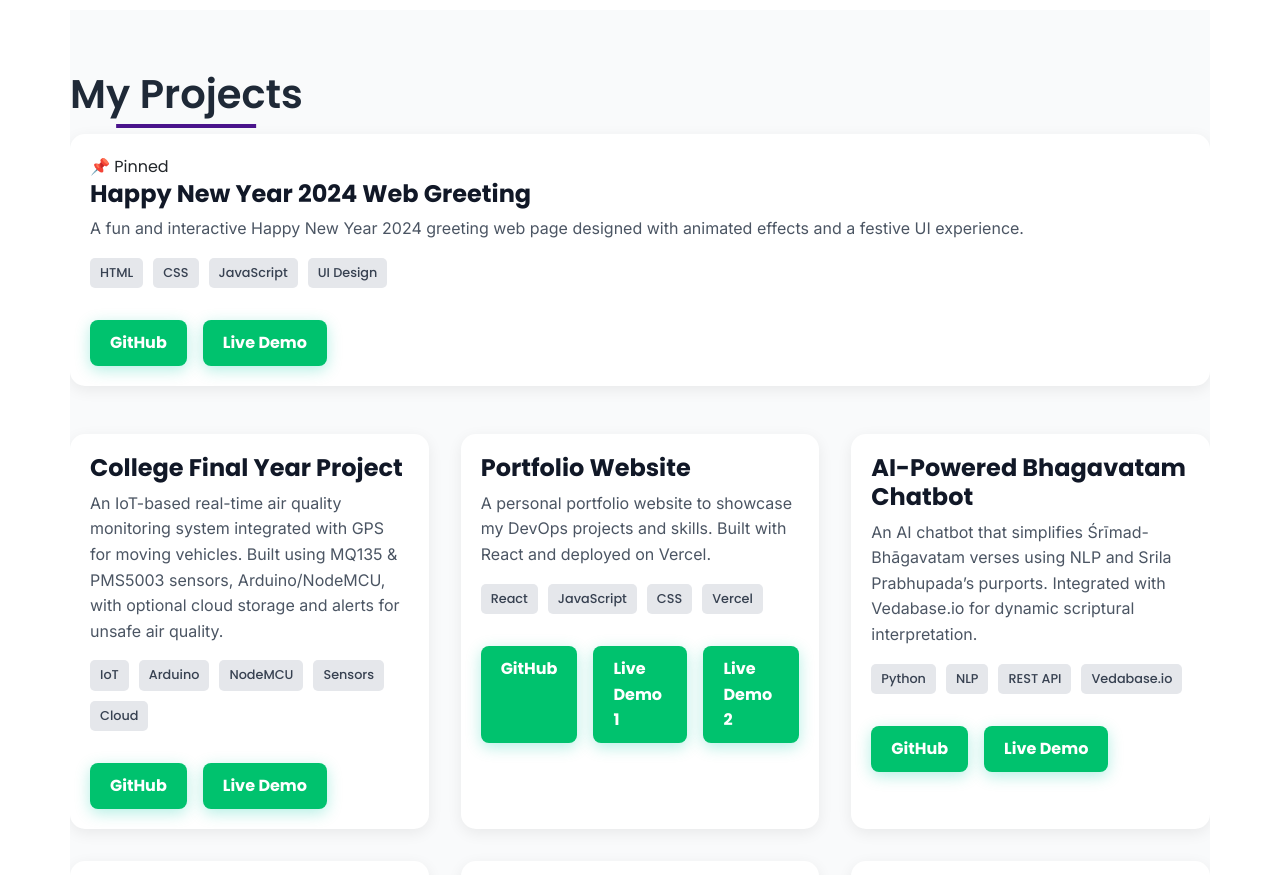
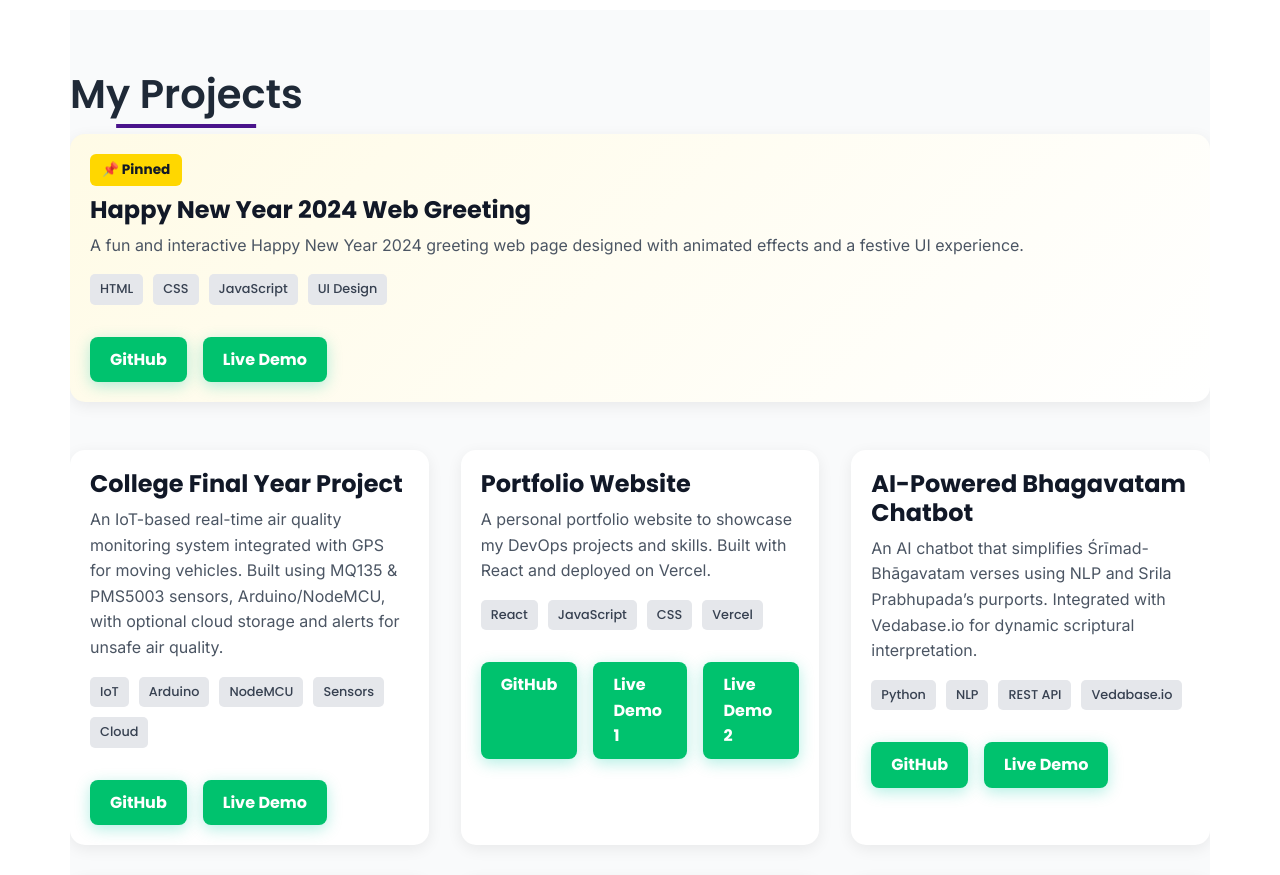
Before and after one commit to hritikmondal2003/Final_Work, a React (Vite) app: page / in a window 1280 px wide. Shown: the part 1880-2755 px from the top of the page. Built offline with nearby package versions, Linux system fonts and the light colour scheme.

Commit message:
Update Projects.css

```diff
--- a/src/components/Projects.css
+++ b/src/components/Projects.css
@@ -75,9 +75,29 @@
   text-decoration: none;
   border-radius: 8px;
   font-weight: 600;
-  transition: background-color 0.3s ease;
+  transition: background-color 0.3s ease, transform 0.2s ease;
 }
 
 .btn-primary:hover {
   background-color: #00b574;
+  transform: translateY(-2px);
 }
+
+/* 📌 Pinned Project Styling */
+.pinned-project {
+  border: 2px solid #FFD700;
+  background: linear-gradient(135deg, #fffbe6, #ffffff);
+  box-shadow: 0 6px 20px rgba(255, 215, 0, 0.2);
+  margin-bottom: 2rem;
+}
+
+.pinned-badge {
+  display: inline-block;
+  background-color: #FFD700;
+  color: #111827;
+  font-weight: bold;
+  padding: 5px 12px;
+  border-radius: 6px;
+  font-size: 0.85rem;
+  margin-bottom: 10px;
+}
```
